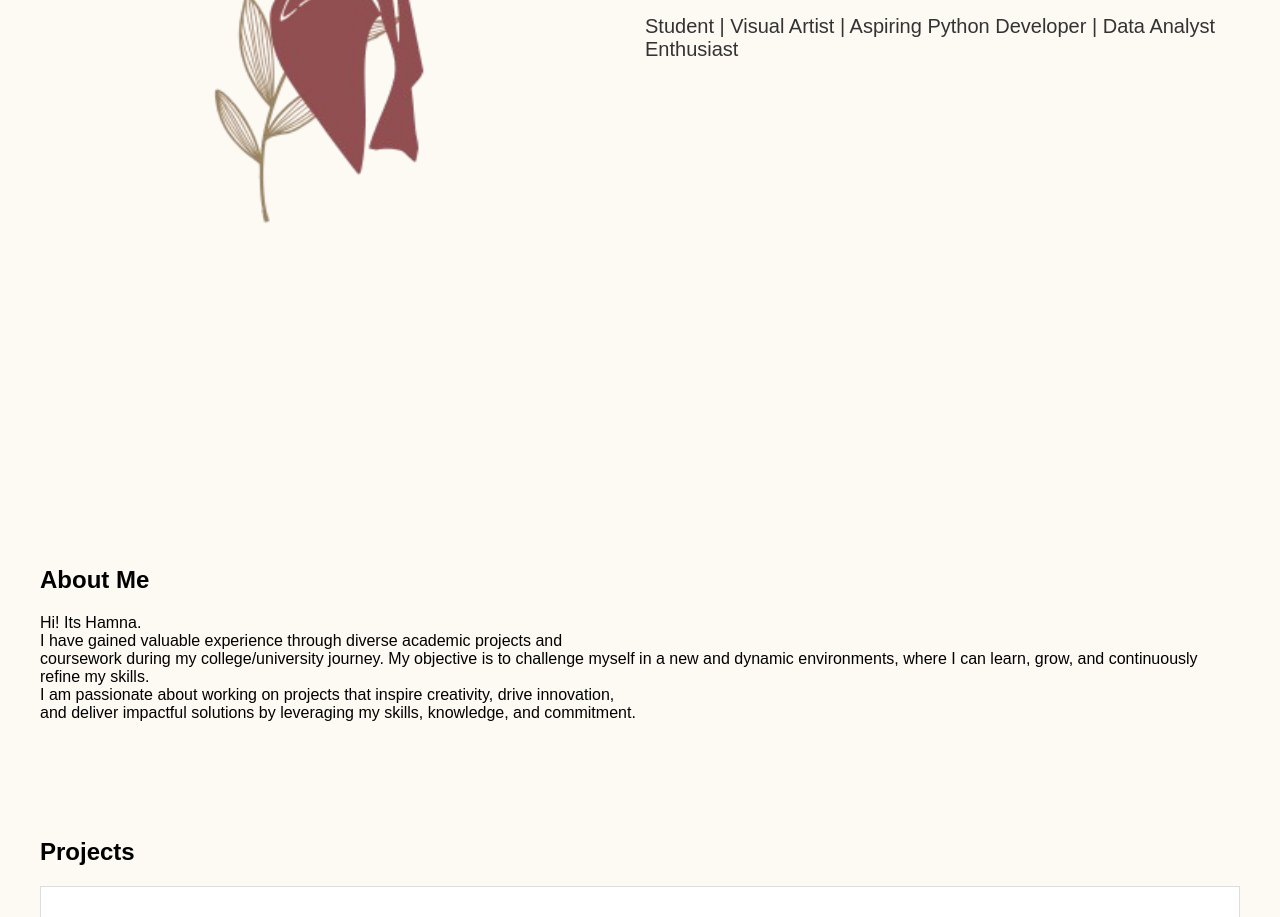
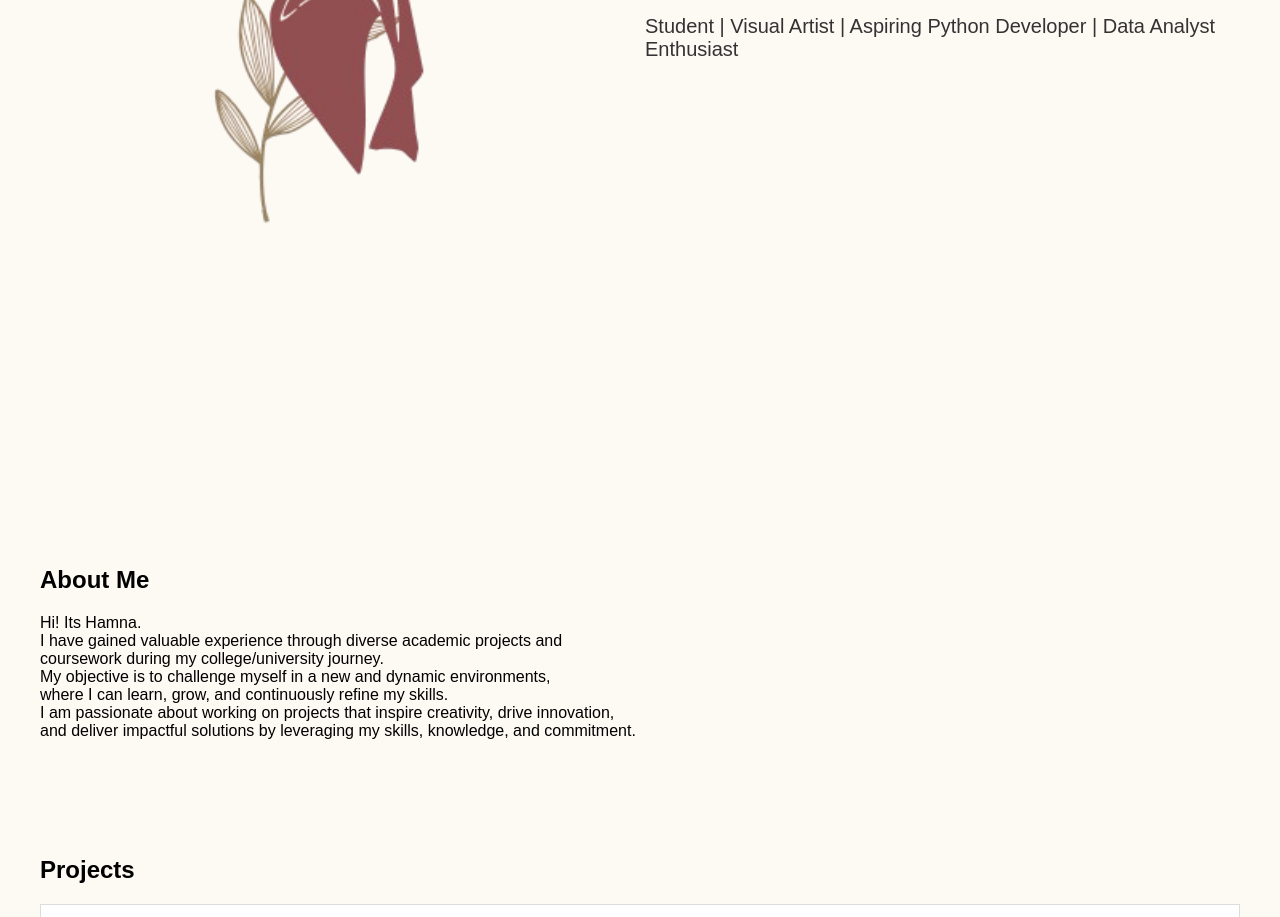
Before and after one commit to kamalhamna/CreativeThread, a plain HTML site: page index.html in a window 1280 px wide. Shown: the part 312-1229 px from the top of the page. Drawn offline with Linux system fonts and the light colour scheme.

Commit message:
Update index.html

```diff
--- a/index.html
+++ b/index.html
@@ -34,8 +34,8 @@
     <h2>About Me</h2>
     <p>
         Hi! Its Hamna.<br>
-        I have gained valuable experience through diverse academic projects and<br> coursework during my college/university journey.
-        My objective is to challenge myself in a new and dynamic environments, where I can learn, grow, and continuously refine my skills.<br>
+        I have gained valuable experience through diverse academic projects and<br> coursework during my college/university journey.<br>
+        My objective is to challenge myself in a new and dynamic environments, <br>where I can learn, grow, and continuously refine my skills.<br>
         I am passionate about working on projects that inspire creativity, drive innovation, <br>and deliver impactful solutions by leveraging my skills, knowledge, and commitment.
 
     </p>
```
